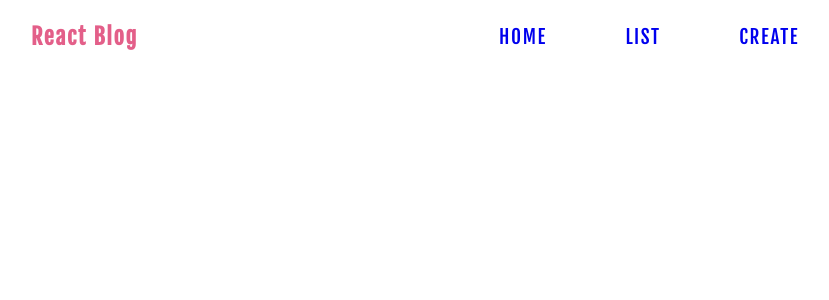
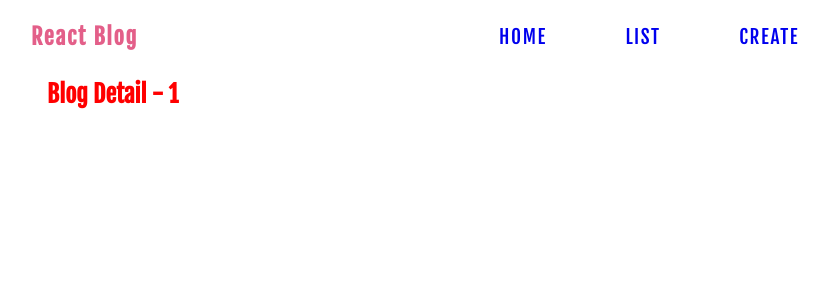
Before and after one commit to Kanharajput/ReactJs, a React (Create React App) app: page /blog-detail/1 in a window 1280 px wide. Shown: the top 300 px of the page, without its empty margins (225-1054 px from the left). Built offline with nearby package versions, Linux system fonts and the light colour scheme.

Commit message:
dynamic urls

```diff
--- a/src/App.css
+++ b/src/App.css
@@ -47,3 +47,7 @@ p{
   color: green;
   margin-left: 2rem;
 }
+
+.display-items a{
+  text-decoration: none;
+}
--- a/src/App.js
+++ b/src/App.js
@@ -3,7 +3,7 @@ import Navbar from './Navbar'
 import Home from './Home'
 import List from './List'
 import Create from './Create.js';
-import { useEffect } from 'react'
+import BlogDetail from './BlogDetail.js'
 import { BrowserRouter as Router, Route, Routes } from 'react-router-dom';
 
 function App() {
@@ -16,6 +16,7 @@ function App() {
             <Route path="/" element = {<Home />} />
             <Route path="/list" element = {<List />} />
             <Route path="/create" element = {<Create />} />
+            <Route path="/blog-detail/:id" element = {<BlogDetail />} />
           </Routes>
         </div>
       </div>
--- /dev/null
+++ b/src/BlogDetail.js
@@ -0,0 +1,12 @@
+import {useParams} from 'react-router-dom';
+
+const BlogDetail = () => {
+    const { id } = useParams();
+    return (
+        <div className="blog">
+            <h2>Blog Detail - {id}</h2>
+        </div>
+    );
+}
+
+export default BlogDetail;
--- a/src/List.js
+++ b/src/List.js
@@ -1,5 +1,6 @@
-import ProsExample from './ProsExample'
+import ProsExample from './ProsExample';
 import useFetch from './useFetch';
+
 
 function List(){
     const { data:blogs, isPending, isResNotFound } = useFetch("http://localhost:8000/blogs")
--- a/src/ProsExample.js
+++ b/src/ProsExample.js
@@ -1,13 +1,17 @@
+import {Link} from 'react-router-dom';
+
 function ProsExample({blogs}){
 
     return(
         <div className="display-items">
             <h1>ProsExample, getting data from List</h1>
             {blogs.map((blog) => (
-                <div className="blog-preview" key={blog.id}>
-                    <h2>{blog.title}</h2>
-                    <p>{blog.body}</p>
-                </div>
+                <Link to={`/blog-detail/${blog.id}`}>
+                    <div className="blog-preview" key={blog.id}>
+                        <h2>{blog.title}</h2>
+                        <p>{blog.body}</p>
+                    </div>
+                </Link>
             ))}
         </div>
     );
```
Also changed, not shown: 1 other file (tests, documents, lock files or other folders).
